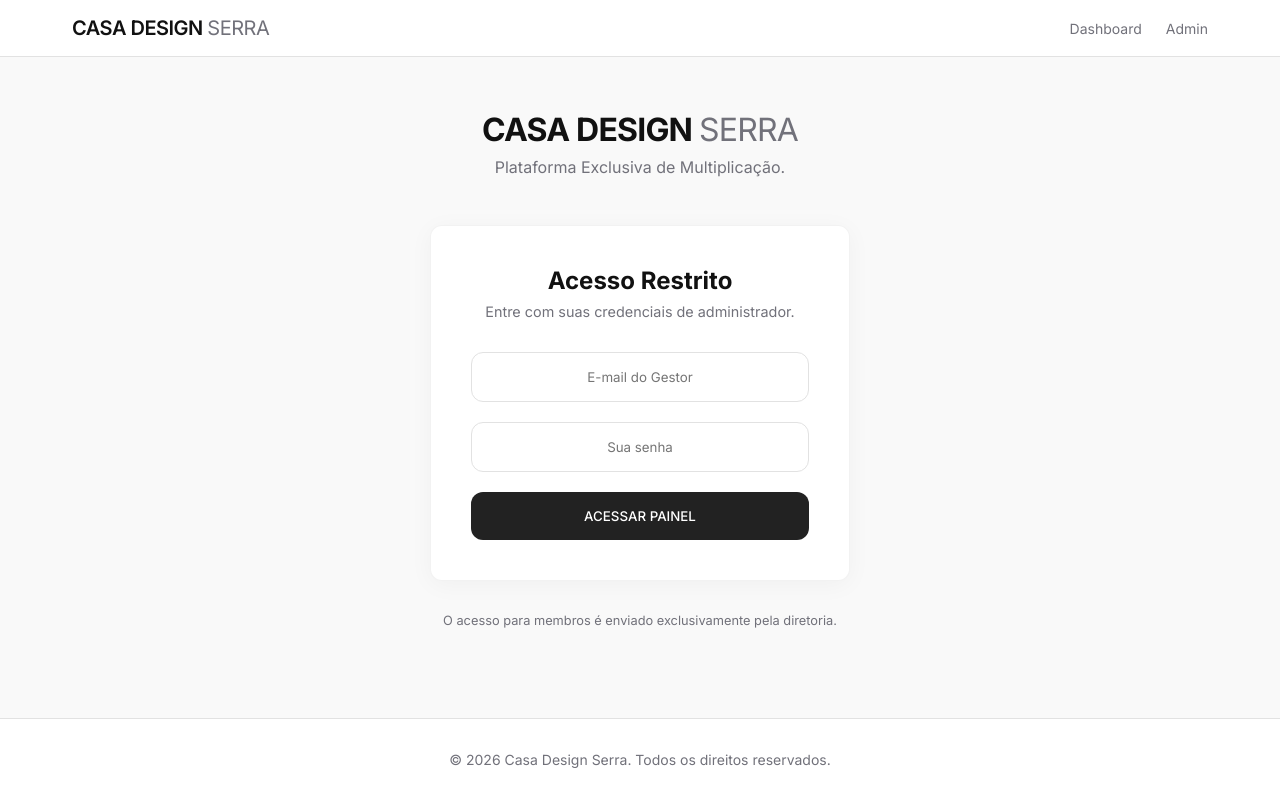
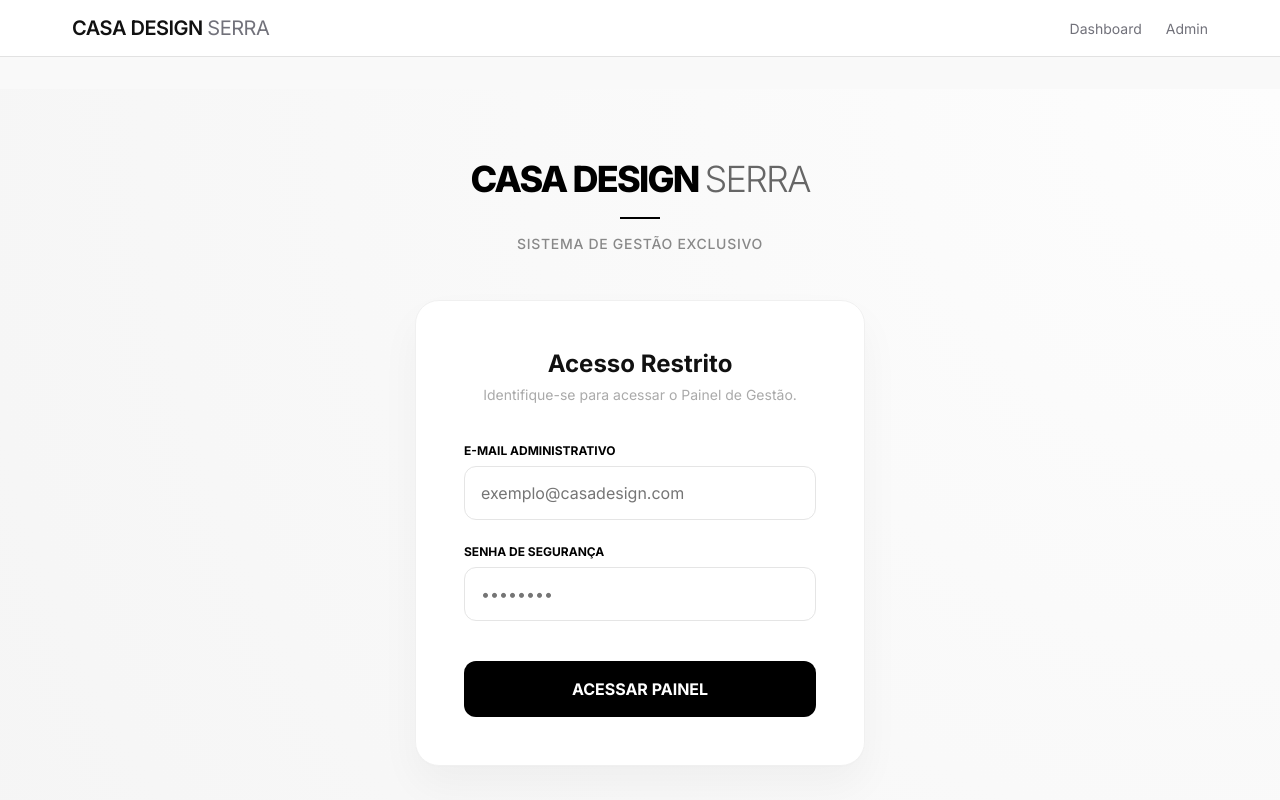
Before and after one commit to Conexaoarq/crm-casa-design-serra, a Next.js app: page /login in a window 1280 px wide. Shown: the top 800 px of the page. Built offline with nearby package versions, Linux system fonts and the light colour scheme.

Commit message:
style: premium administrative login page

```diff
--- a/app/login/page.tsx
+++ b/app/login/page.tsx
@@ -7,13 +7,12 @@ export default function LoginPage() {
   const [email, setEmail] = useState('');
   const [password, setPassword] = useState('');
   const [loading, setLoading] = useState(false);
-  const [isAdminMode, setIsAdminMode] = useState(true); // Começa no modo admin por padrão agora
 
   const handleSubmit = async (e: React.FormEvent) => {
     e.preventDefault();
     setLoading(true);
 
-    const result = await signIn('credentials', {
+    await signIn('credentials', {
       email,
       password,
       redirect: true,
@@ -24,56 +23,114 @@ export default function LoginPage() {
   };
 
   return (
-    <div className="container animate-fade-in" style={{ display: 'flex', flexDirection: 'column', alignItems: 'center', justifyContent: 'center', minHeight: '70vh' }}>
-      <div style={{ maxWidth: '420px', width: '100%', textAlign: 'center' }}>
+    <div style={{
+      minHeight: '100vh',
+      display: 'flex',
+      alignItems: 'center',
+      justifyContent: 'center',
+      background: 'radial-gradient(circle at top right, #fdfdfd, #f5f5f5)',
+      padding: '20px'
+    }}>
+      <div className="animate-fade-in" style={{ maxWidth: '450px', width: '100%' }}>
 
-        <div style={{ marginBottom: '3rem' }}>
-          <div style={{ fontWeight: 700, fontSize: '2rem', letterSpacing: '-0.025em', marginBottom: '0.5rem' }}>
-            CASA DESIGN <span style={{ color: 'var(--muted-foreground)', fontWeight: 400 }}>SERRA</span>
+        <div style={{ textAlign: 'center', marginBottom: '3rem' }}>
+          <div style={{
+            fontWeight: 800,
+            fontSize: '2.25rem',
+            letterSpacing: '-0.05em',
+            color: '#000',
+            textTransform: 'uppercase'
+          }}>
+            CASA DESIGN <span style={{ fontWeight: 300, color: '#666' }}>SERRA</span>
           </div>
-          <p style={{ color: 'var(--muted-foreground)', fontSize: '1rem' }}>
-            Plataforma Exclusiva de Multiplicação.
+          <div style={{
+            height: '2px',
+            width: '40px',
+            backgroundColor: '#000',
+            margin: '1rem auto'
+          }}></div>
+          <p style={{ color: '#888', fontSize: '0.875rem', fontWeight: 500, letterSpacing: '0.05em' }}>
+            SISTEMA DE GESTÃO EXCLUSIVO
           </p>
         </div>
 
-        <div className="glass-panel" style={{ padding: '2.5rem', borderRadius: 'var(--radius)', backgroundColor: 'var(--background)' }}>
-          <h1 style={{ fontSize: '1.5rem', fontWeight: 700, marginBottom: '0.5rem' }}>
+        <div style={{
+          backgroundColor: '#ffffff',
+          padding: '3rem',
+          borderRadius: '24px',
+          boxShadow: '0 20px 40px rgba(0,0,0,0.04), 0 1px 3px rgba(0,0,0,0.02)',
+          border: '1px solid #f0f0f0'
+        }}>
+          <h1 style={{ fontSize: '1.5rem', fontWeight: 700, marginBottom: '0.5rem', textAlign: 'center' }}>
             Acesso Restrito
           </h1>
-          <p style={{ color: 'var(--muted-foreground)', fontSize: '0.9rem', marginBottom: '2rem' }}>
-            Entre com suas credenciais de administrador.
+          <p style={{ color: '#aaa', fontSize: '0.875rem', marginBottom: '2.5rem', textAlign: 'center' }}>
+            Identifique-se para acessar o Painel de Gestão.
           </p>
 
-          <form onSubmit={handleSubmit} style={{ display: 'flex', flexDirection: 'column', gap: '1.25rem' }}>
+          <form onSubmit={handleSubmit} style={{ display: 'flex', flexDirection: 'column', gap: '1.5rem' }}>
+            <div>
+              <label style={{ display: 'block', fontSize: '0.75rem', fontWeight: 700, color: '#000', marginBottom: '0.5rem', textTransform: 'uppercase' }}>E-mail Administrativo</label>
               <input
                 type="email"
-              className="input-field"
-              placeholder="E-mail do Gestor"
                 required
                 value={email}
                 onChange={(e) => setEmail(e.target.value)}
-              style={{ textAlign: 'center', padding: '1rem' }}
+                placeholder="exemplo@casadesign.com"
+                style={{
+                  width: '100%',
+                  padding: '1rem',
+                  borderRadius: '12px',
+                  border: '1px solid #e5e5e5',
+                  fontSize: '1rem',
+                  outline: 'none',
+                  transition: 'border-color 0.2s'
+                }}
               />
+            </div>
 
+            <div>
+              <label style={{ display: 'block', fontSize: '0.75rem', fontWeight: 700, color: '#000', marginBottom: '0.5rem', textTransform: 'uppercase' }}>Senha de Segurança</label>
               <input
                 type="password"
-              className="input-field"
-              placeholder="Sua senha"
                 required
                 value={password}
                 onChange={(e) => setPassword(e.target.value)}
-              style={{ textAlign: 'center', padding: '1rem' }}
+                placeholder="••••••••"
+                style={{
+                  width: '100%',
+                  padding: '1rem',
+                  borderRadius: '12px',
+                  border: '1px solid #e5e5e5',
+                  fontSize: '1rem',
+                  outline: 'none'
+                }}
               />
+            </div>
 
-            <button type="submit" className="btn-primary" style={{ width: '100%', padding: '1rem' }} disabled={loading}>
-              {loading ? 'Validando...' : 'ACESSAR PAINEL'}
+            <button type="submit" className="btn-primary" style={{
+              width: '100%',
+              padding: '1.125rem',
+              borderRadius: '12px',
+              backgroundColor: '#000',
+              color: '#fff',
+              fontSize: '1rem',
+              fontWeight: 700,
+              cursor: 'pointer',
+              border: 'none',
+              marginTop: '1rem',
+              transition: 'transform 0.1s active'
+            }} disabled={loading}>
+              {loading ? 'AUTENTICANDO...' : 'ACESSAR PAINEL'}
             </button>
           </form>
         </div>
 
-        <p style={{ marginTop: '2rem', color: 'var(--muted-foreground)', fontSize: '0.8rem' }}>
-          O acesso para membros é enviado exclusivamente pela diretoria.
+        <div style={{ textAlign: 'center', marginTop: '2.5rem' }}>
+          <p style={{ color: '#bbb', fontSize: '0.75rem', letterSpacing: '0.025em' }}>
+            CASA DESIGN SERRA • CRM MULTIPLICADOR • 2024
           </p>
+        </div>
       </div>
     </div>
   );
```
Lines whose indentation alone changed are shown as unchanged.
